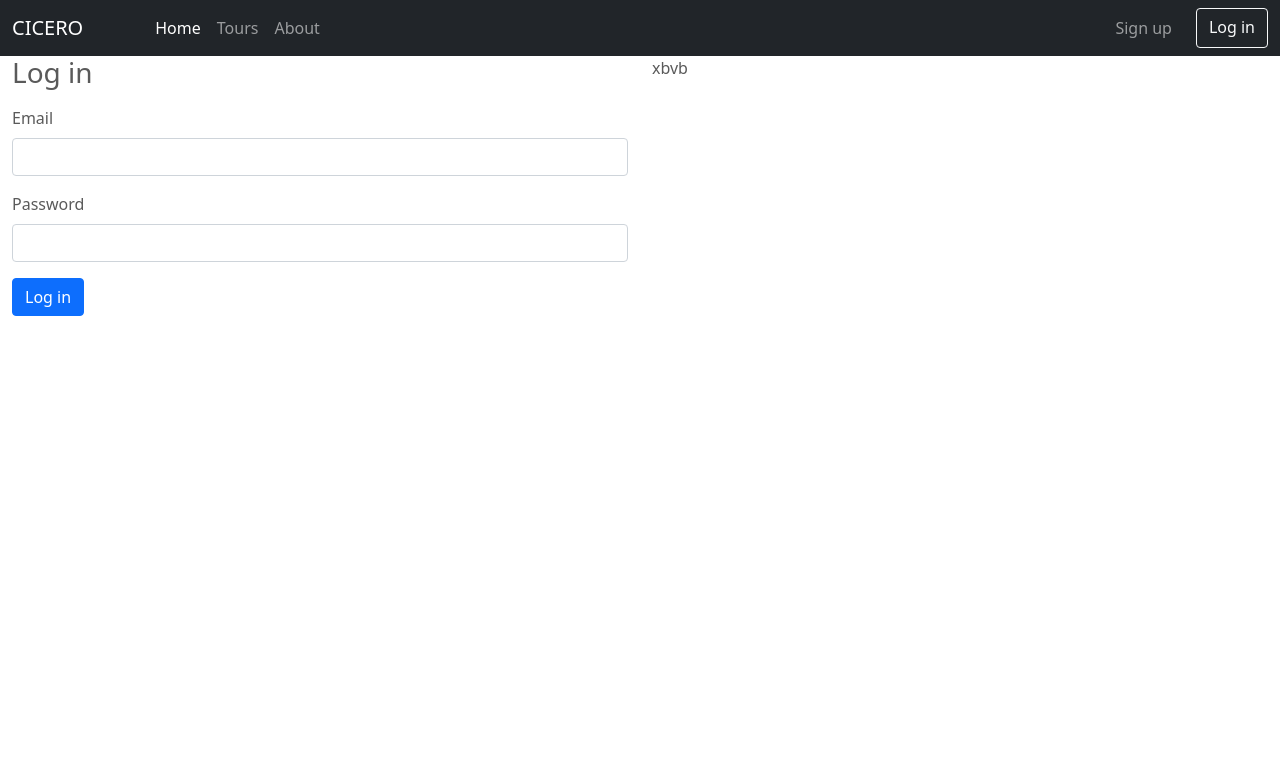
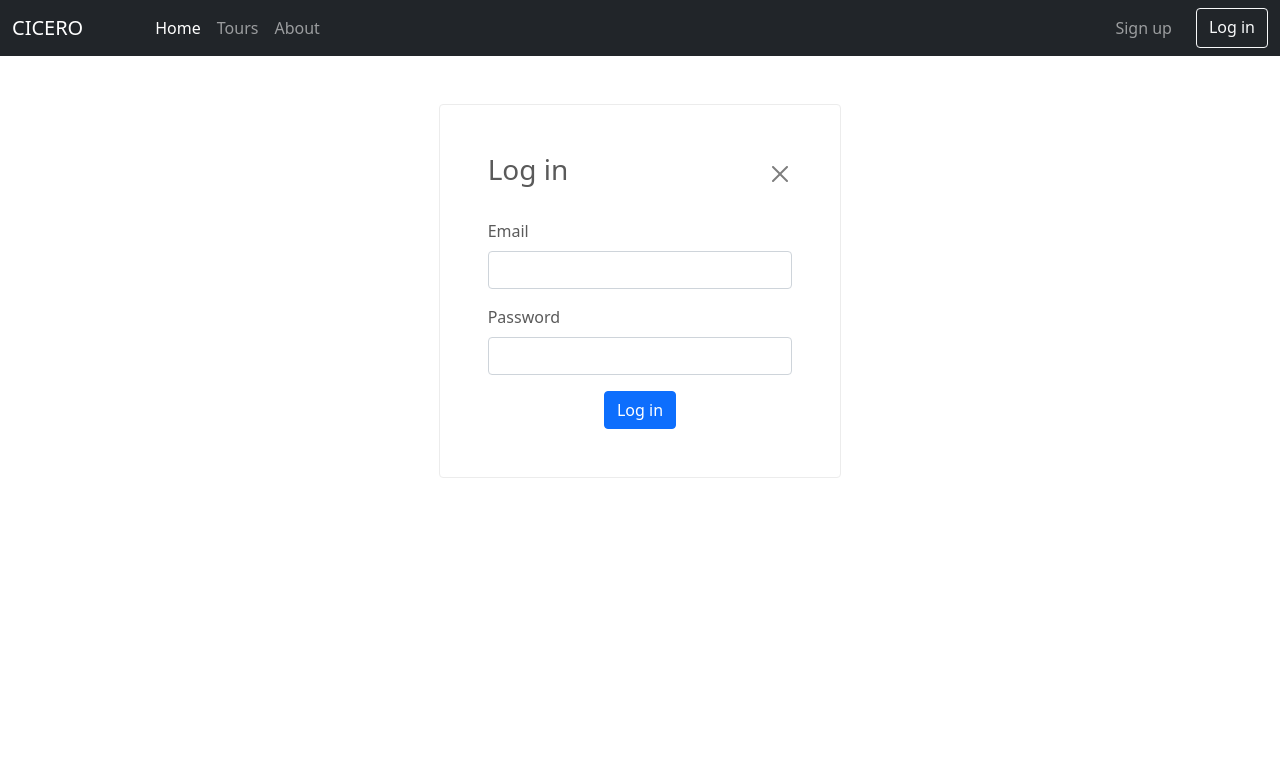
Before and after one commit to dagarciahen/lol, a Flask app: page /login in a window 1280 px wide. Shown: the top 762 px of the page. Run offline with Flask 2, Linux system fonts and the light colour scheme; some libraries are stand-ins or nearby versions.

Commit message:
Arreglar login.html

```diff
--- a/ciceropage/views/users.py
+++ b/ciceropage/views/users.py
@@ -22,10 +22,10 @@ def profile(user_id):
         user = User.query.get(int(user_id))
     if user:
         page = request.args.get('page', 1, type=int)
-        tour_list = Tour.query.filter_by(user_id=user_id).order_by(
+        tour_list = Tour.query.filter_by(user_id=user.user_id).order_by(
             Tour.date.desc()
         )
-        if current_user.user_id != user_id:
+        if current_user.user_id != user.user_id:
             tour_list = tour_list.filter_by(status='published')
         tour_list = tour_list.paginate(
             page=page, per_page=10
--- a/templates/pages/login/login.html
+++ b/templates/pages/login/login.html
@@ -3,22 +3,17 @@
 {% block content %}
 <div class="container-fluid">
     <div class="row">
-        <div class="col">
-            <form method="post">
+        <div class="col-md-4 offset-4">
+            {% include 'sections/flashed-messages.html' %}
+        </div>
+        <div class="col-sm-8 offset-sm-2 col-md-6 offset-md-3 col-lg-4 offset-lg-4 d-flex py-5">
+            <div id="signup-container" class="p-5 w-100">
+                <div class="d-flex align-items-center justify-content-between mb-4">
+                    <h1 class="h3">Log in</h1>
+                    <button class="btn-close" aria-label="Close" onclick="goToHome()"></button>
+                </div>
+                <form method="post" action="">
                     {{ form.csrf_token }}
-                <div class="mb-3">
-                    <h1 class="h3">Log in</h1>
-                </div>
-                {% with messages = get_flashed_messages(with_categories=True) %}
-                    {% if messages %}
-                        {% set category_classes = {"error": "alert-danger", "info": "alert-info"} %}
-                        {% for category, message in messages %}
-                        <div class="alert {{ category_classes[category] | default('alert-secondary') }}" role="alert">
-                            {{ message }}
-                        </div>
-                        {% endfor %}
-                    {% endif %}
-                {% endwith %}
                     <div class="mb-3">
                         {{ form.email.label(class_="form-label" ) }}
                         {{ form.email(class_="form-control") }}
@@ -37,12 +32,17 @@
                          </div>
                         {% endfor %}
                     </div>
+                    <div class="text-center">
                         {{ form.submit(class_="btn btn-primary") }}
+                    </div>
                 </form>
-        </div>
-        <div class="col">
-            xbvb
             </div>
         </div>
     </div>
+</div>
+<script type="text/javascript">
+  function goToHome(){
+    location.href = "{{ url_for('home.index') }}"
+  }
+</script>
 {% endblock %}l>
--- a/templates/pages/users/edit.html
+++ b/templates/pages/users/edit.html
@@ -1,7 +1,6 @@
 {% extends 'layout/base.html' %}
 {% block title %}Edit profile{% endblock %}
 {% block content %}
-
 <div class="container-fluid">
     <div class="row min-vh-100">
         <div class="col-sm-8 offset-sm-2 col-md-6 offset-md-3 col-lg-4 offset-lg-4 d-flex align-items-center py-5">
```
Lines whose indentation alone changed are shown as unchanged.
